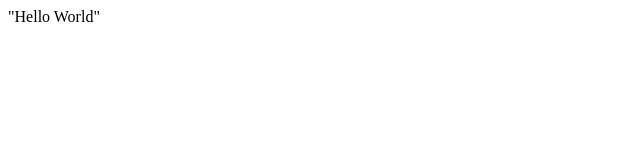
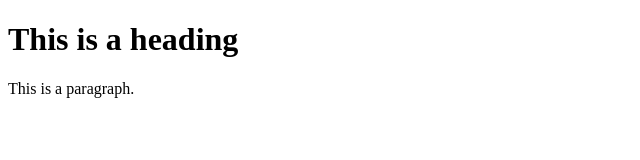
Before and after one commit to kaleyxiaozheng/kaleyxiaozheng.github.io, a plain HTML site: page index.html in a window 1280 px wide. Shown: the whole page, without its empty margins (0-640 px from the left). Drawn offline with Linux system fonts and the light colour scheme.

Commit message:
adding 2 notes

```diff
--- a/index.html
+++ b/index.html
@@ -1 +1,12 @@
-"Hello World"
+<!DOCTYPE html>
+<html>
+<head>
+  <link rel="stylesheet" href="index.css">
+</head>
+<body>
+
+<h1>This is a heading</h1>
+<p>This is a paragraph.</p>
+
+</body>
+</html>
```
Also changed, not shown: markdown/structure_react_project_1.png (added), markdown/structure_react_project_2.png (added), markdown/structure_react_project_3.png (added), markdown/structure_react_project_4.png (added), markdown/structure_react_project_5.png (added), 4 other files.
